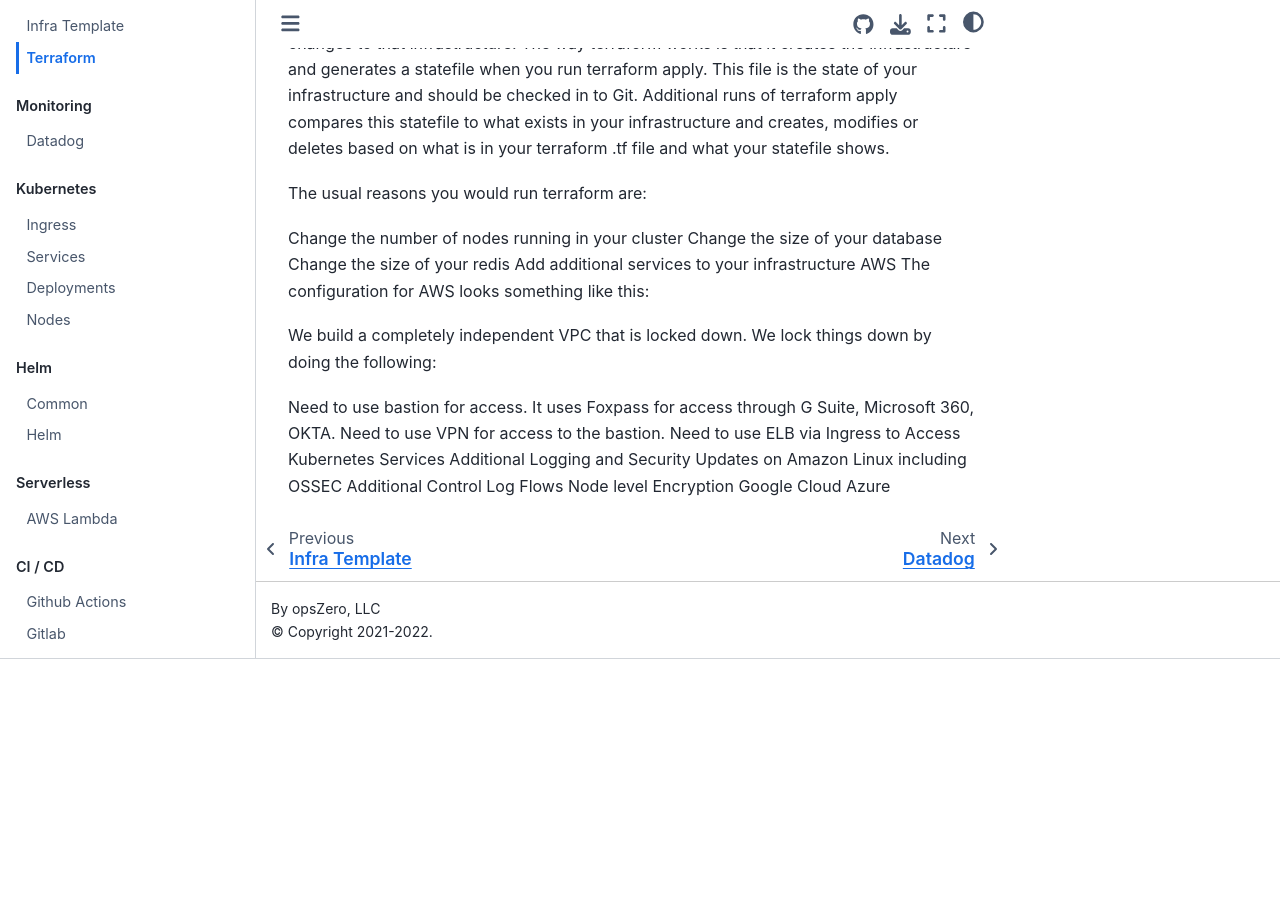
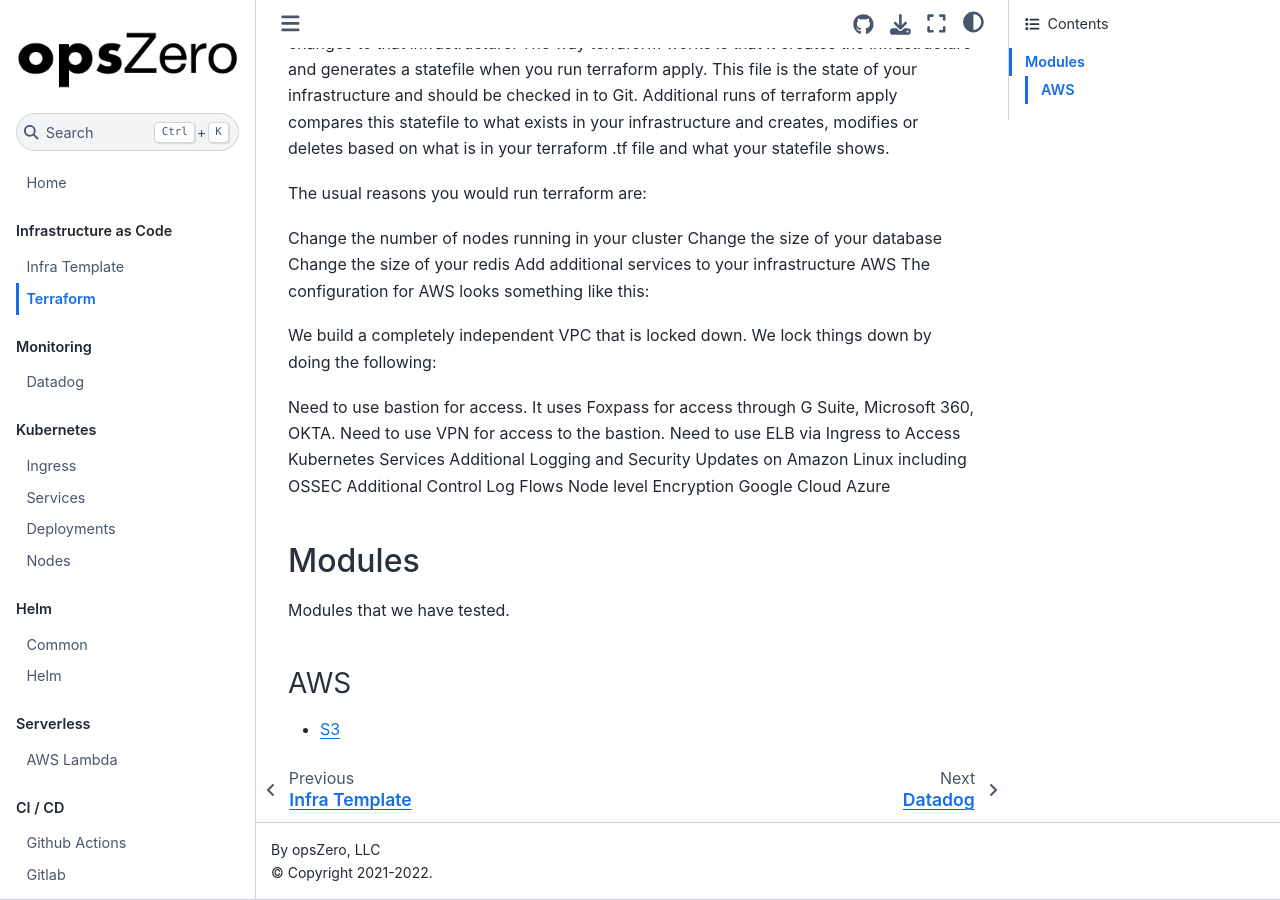
Before and after one commit to opszero/docs, a Jupyter Book: the page built from infra-as-code/terraform.md, in a window 1280 px wide and 900 px high, scrolled down 928 px. Built offline with Jupyter Book 1.0.4 settings and Sphinx 7.4.7 and the Sphinx Book theme 1.1.4, drawn with Linux system fonts in a browser that asks for light colours; pages that are not in the unit, such as notebooks, are missing from menus; before the commit the page ends 1587 px from its top, so only the background shows below that.

Commit message:
Added S3

```diff
--- a/infra-as-code/terraform.md
+++ b/infra-as-code/terraform.md
@@ -61,3 +61,11 @@
 Node level Encryption
 Google Cloud
 Azure
+
+## Modules
+
+Modules that we have tested.
+
+### AWS
+
+ - [S3](https://registry.terraform.io/modules/terraform-aws-modules/s3-bucket)
```
